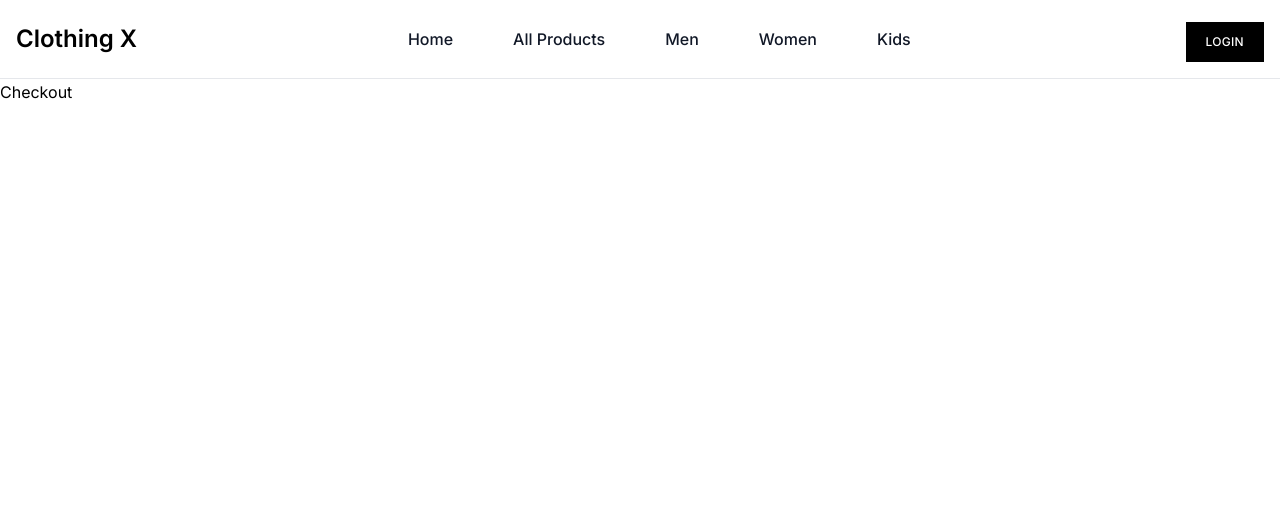
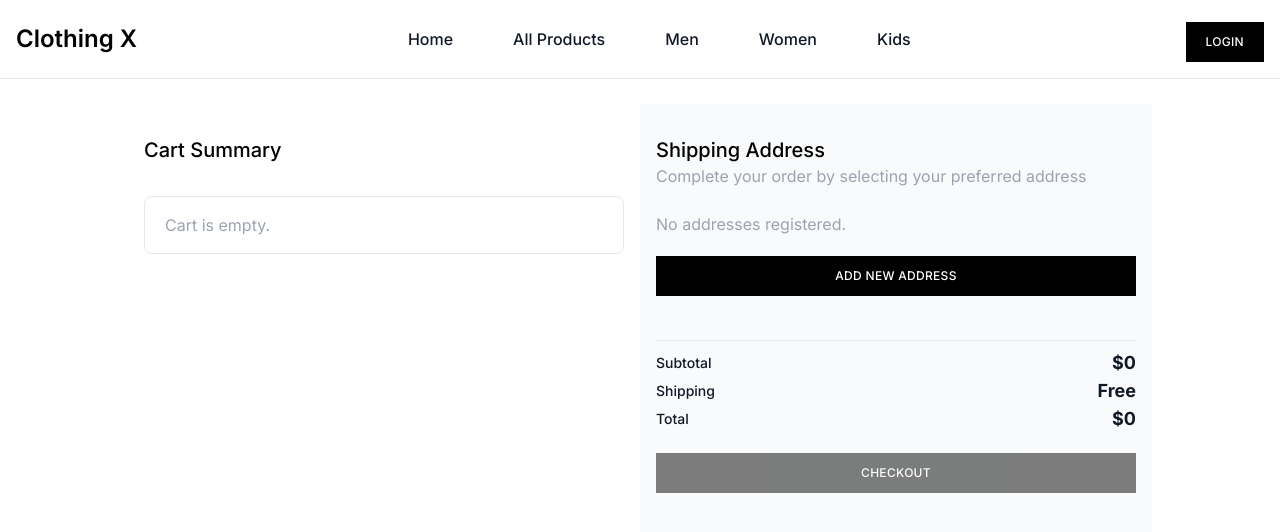
Before and after one commit to benroz3/e-commerce-clothes, a Next.js app: page /checkout in a window 1280 px wide. Shown: the top 532 px of the page. Built offline with nearby package versions, Linux system fonts and the light colour scheme.

Commit message:
created checkout basic functionality
created ui for checkout page whit navigating, state for choosing address

fixed code structure

```diff
--- a/src/app/checkout/page.tsx
+++ b/src/app/checkout/page.tsx
@@ -1,7 +1,211 @@
 "use client";
+import { useEffect, useState } from "react";
+import { useRouter } from "next/navigation";
+import { useDispatch, useSelector } from "react-redux";
+import Loader from "@/components/style/Loader";
+import { setAddresses } from "@/redux/slices/addressSlice";
+import { fetchAllAddresses } from "@/utils/apiCalls/address";
+import { RootState, UpdateAddressType } from "@/utils/types";
 
 const Checkout = () => {
-  return <div>Checkout</div>;
+  const initialCheckoutFormData = {
+    shippingAddress: {},
+    paymentMethod: "",
+    totalPrice: 0,
+    isPaid: false,
+    paidAt: new Date(),
+    isProcessing: true,
+  };
+
+  const dispatch = useDispatch();
+  const router = useRouter();
+  const [pageLoading, setPageLoading] = useState(true);
+  const [selectedAddress, setSelectedAddress] = useState("");
+  const [checkoutFormData, setCheckoutFormData] = useState(
+    initialCheckoutFormData
+  );
+  const { user } = useSelector((state: RootState) => state.user);
+  const { cartItems } = useSelector((state: RootState) => state.cart);
+  const { addresses } = useSelector((state: RootState) => state.address);
+
+  useEffect(() => {
+    if (user) getAllAddresses();
+    setPageLoading(false);
+  }, [user]);
+
+  const getAllAddresses = async () => {
+    if (user?.id) {
+      const data = await fetchAllAddresses(user?.id);
+
+      if (data.success) dispatch(setAddresses(data.data));
+    }
+  };
+
+  const selectAddressHandler = (address: UpdateAddressType) => {
+    if (address._id === selectedAddress) {
+      setSelectedAddress("");
+      setCheckoutFormData({
+        ...checkoutFormData,
+        shippingAddress: {},
+      });
+      return;
+    }
+
+    setSelectedAddress(address._id);
+    setCheckoutFormData({
+      ...checkoutFormData,
+      shippingAddress: {
+        ...checkoutFormData.shippingAddress,
+        fullName: address.fullName,
+        city: address.city,
+        country: address.country,
+        postalCode: address.postalCode,
+        address: address.address,
+      },
+    });
+  };
+
+  return (
+    <>
+      {pageLoading ? (
+        <div className="w-full min-h-screen flex justify-center items-center">
+          <Loader text={""} color="#000000" loading={pageLoading} size={30} />
+        </div>
+      ) : (
+        <div>
+          <div className="grid mt-6 sm:px-10 lg:grid-cols-2 lg:px-20 xl:px-32">
+            <div className="px-4 pt-8">
+              <p className="font-medium text-xl">Cart Summary</p>
+              <div className="mt-8 space-y-3 rounded-lg border bg-white px-2 py-4 sm:px-5">
+                {cartItems && cartItems.length ? (
+                  cartItems.map((item) => (
+                    <div
+                      key={item._id}
+                      className="flex flex-col rounded-lg bg-white sm:flex-row"
+                    >
+                      <img
+                        src={item?.productID?.imageUrl}
+                        alt="Product image"
+                        className="m-2 h-24 w-28 rounded-md border object-cover object-center"
+                      />
+                      <div className="flex w-full flex-col p-4">
+                        <span className="font-bold">{item.productID.name}</span>
+                        <span
+                          className={`font-semibold ${
+                            item.productID.onSale === "yes" && "line-through"
+                          }`}
+                        >
+                          ${item.productID.price}
+                        </span>
+                        {item.productID.onSale === "yes" ? (
+                          <p className="text-sm font-bold text-red-600">{`$${(
+                            item.productID.price -
+                            item.productID.price *
+                              (item.productID.priceDrop / 100)
+                          ).toFixed(2)}`}</p>
+                        ) : null}
+                      </div>
+                    </div>
+                  ))
+                ) : (
+                  <div className="text-gray-400">Cart is empty.</div>
+                )}
+              </div>
+            </div>
+            <div className="mt-10 bg-gray-50 px-4 pt-8 lg:mt-0">
+              <p className="text-xl font-medium">Shipping Address</p>
+              <p className="text-gray-400">
+                Complete your order by selecting your preferred address
+              </p>
+              <div className="w-full mt-6 mr-0 mb-0 ml-0 space-y-6">
+                {addresses && addresses.length ? (
+                  addresses.map((address) => (
+                    <div
+                      key={address._id}
+                      className={`border p-6 ${
+                        address._id === selectedAddress && "border-gray-900"
+                      }`}
+                    >
+                      <p>Name: {address.fullName}</p>
+                      <p>Country: {address.country}</p>
+                      <p>City: {address.city}</p>
+                      <p>Address: {address.address}</p>
+                      <p>Postal Code: {address.postalCode}</p>
+                      <button
+                        onClick={() => selectAddressHandler(address)}
+                        disabled={address._id === selectedAddress}
+                        className="mt-5 mr-5"
+                      >
+                        Select Address
+                      </button>
+                    </div>
+                  ))
+                ) : (
+                  <p className="text-gray-400">No addresses registered.</p>
+                )}
+              </div>
+              <button
+                onClick={() => router.push("/account")}
+                className="my-5 w-full"
+              >
+                Add New Address
+              </button>
+              <div className="mt-6 border-t border-b py-2">
+                <div className="flex items-center justify-between">
+                  <p className="text-sm font-medium text-gray-900">Subtotal</p>
+                  <p className="text-lg font-bold text-gray-900">
+                    $
+                    {cartItems && cartItems.length
+                      ? cartItems
+                          .reduce(
+                            (total, item) => item.productID.price + total,
+                            0
+                          )
+                          .toFixed(2)
+                      : 0}
+                  </p>
+                </div>
+                <div className="flex items-center justify-between">
+                  <p className="text-sm font-medium text-gray-900">Shipping</p>
+                  <p className="text-lg font-bold text-gray-900">Free</p>
+                </div>
+                <div className="flex items-center justify-between">
+                  <p className="text-sm font-medium text-gray-900">Total</p>
+                  <p className="text-lg font-bold text-gray-900">
+                    $
+                    {cartItems && cartItems.length
+                      ? cartItems
+                          .reduce(
+                            (total, item) =>
+                              item.productID.onSale === "yes"
+                                ? item.productID.price -
+                                  item.productID.price *
+                                    (item.productID.priceDrop / 100)
+                                : item.productID.price + total,
+                            0
+                          )
+                          .toFixed(2)
+                      : 0}
+                  </p>
+                </div>
+                <div className="pb-10">
+                  <button
+                    className="my-5 w-full"
+                    disabled={
+                      (cartItems && cartItems.length === 0) ||
+                      Object.keys(checkoutFormData.shippingAddress).length === 0
+                    }
+                  >
+                    Checkout
+                  </button>
+                </div>
+              </div>
+            </div>
+          </div>
+        </div>
+      )}
+    </>
+  );
 };
 
 export default Checkout;
--- a/src/app/globals.css
+++ b/src/app/globals.css
@@ -19,7 +19,7 @@
 }
 
 button {
-  @apply mt-1.5 inline-block bg-black px-5 py-3 text-xs font-medium uppercase tracking-wide text-white;
+  @apply mt-1.5 inline-block bg-black px-5 py-3 text-xs font-medium uppercase tracking-wide text-white disabled:opacity-50 items-center justify-center;
 }
 
 button:hover {
--- a/src/components/cartElements/CartElement.tsx
+++ b/src/components/cartElements/CartElement.tsx
@@ -145,7 +145,7 @@ const CartElement: React.FC<{
                   <button
                     onClick={() => router.push("/checkout")}
                     disabled={cartItems && cartItems.length === 0}
-                    className="disabled:opacity-50 group inline-flex w-full justify-center"
+                    className="group inline-flex w-full"
                   >
                     Checkout
                   </button>
--- a/src/components/cartElements/CartModal.tsx
+++ b/src/components/cartElements/CartModal.tsx
@@ -18,6 +18,10 @@ const CartModal = () => {
     (state: RootState) => state.cart
   );
 
+  useEffect(() => {
+    fetchCartItems();
+  }, [user]);
+
   const fetchCartItems = async () => {
     if (user) {
       const res = await fetchAllCartItems(user?.id);
@@ -28,10 +32,6 @@ const CartModal = () => {
       }
     }
   };
-
-  useEffect(() => {
-    fetchCartItems();
-  }, [user]);
 
   const deleteFromCartHandler = async (id: string) => {
     setLoading(true);
@@ -109,13 +109,13 @@ const CartModal = () => {
             ))}
           </ul>
         ) : (
-          <div className="w-[100%] text-center">Cart is empty...</div>
+          <div className="w-full text-center">Cart is empty...</div>
         )
       }
       buttonComponent={
-        <div className="flex items-center justify-center flex-col w-[100%}">
+        <div className="flex items-center justify-center flex-col w-full">
           <button
-            className="w-[100%]"
+            className="w-full"
             onClick={() => {
               dispatch(setShowCartModal());
               router.push("/cart");
@@ -124,7 +124,10 @@ const CartModal = () => {
             Go To Cart
           </button>
           <button
-          onClick={()=> router.push('/checkout')}
+            onClick={() => {
+              dispatch(setShowCartModal());
+              router.push("/checkout");
+            }}
             disabled={cartItems && cartItems.length === 0}
             className="disabled:opacity-50 w-[100%]"
           >
@@ -133,7 +136,7 @@ const CartModal = () => {
           <div
             onClick={() => {
               dispatch(setShowCartModal());
-              router.push('/product/listing/all-products')
+              router.push("/product/listing/all-products");
             }}
             className="mt-6 flex justify-center text-center text-sm text-gray-600 cursor-pointer"
           >
--- a/src/redux/slices/cartSlice.ts
+++ b/src/redux/slices/cartSlice.ts
@@ -4,7 +4,7 @@ export const cart = createSlice({
   name: "cart",
   initialState: {
     showCartModal: false,
-    cartItems: [],
+    cartItems: JSON.parse(localStorage.getItem("cartItems") || "[]"),
   },
   reducers: {
     setShowCartModal: (state) => {
```
Also changed, not shown: src/app/admin-view/add-product/page.tsx (+4 -5 lines), src/app/login/page.tsx (+4 -7 lines), src/app/register/page.tsx (+5 -10 lines), src/components/navElements/Navbar.tsx (+6 -3 lines).
